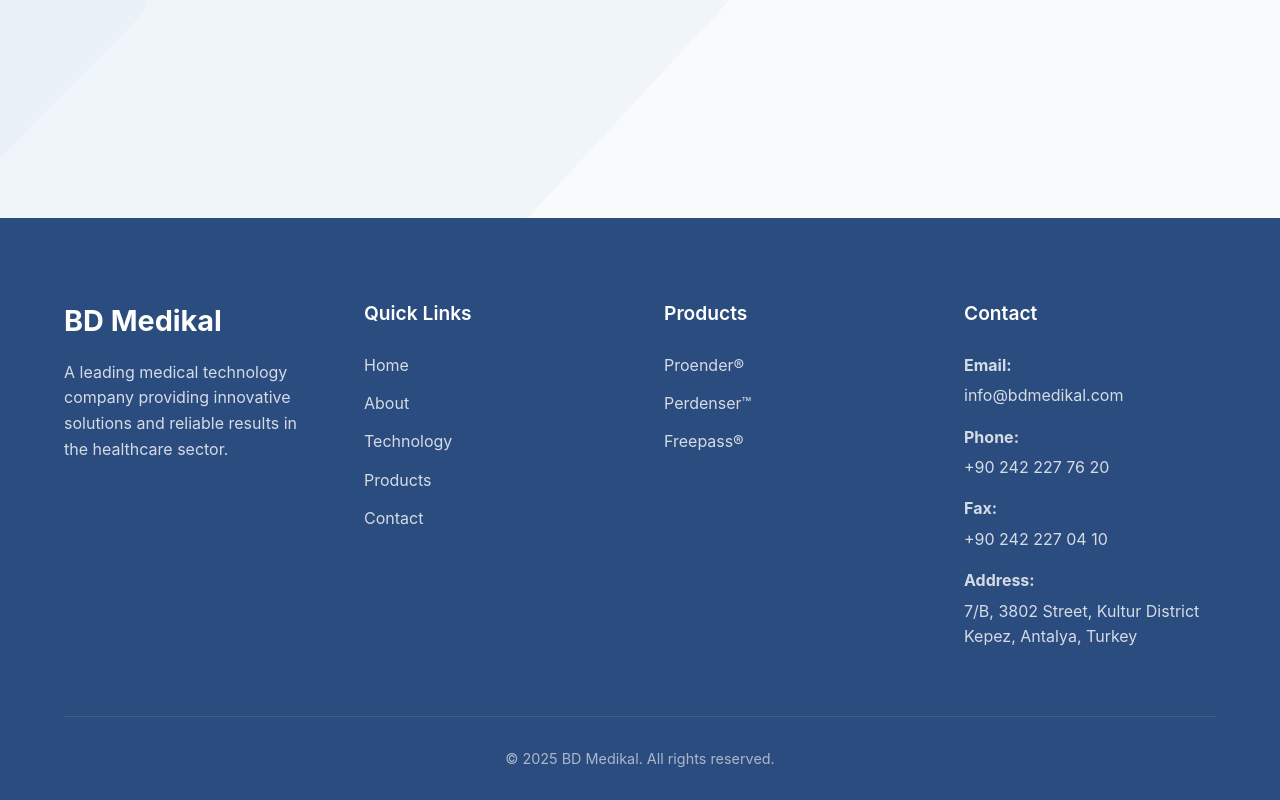
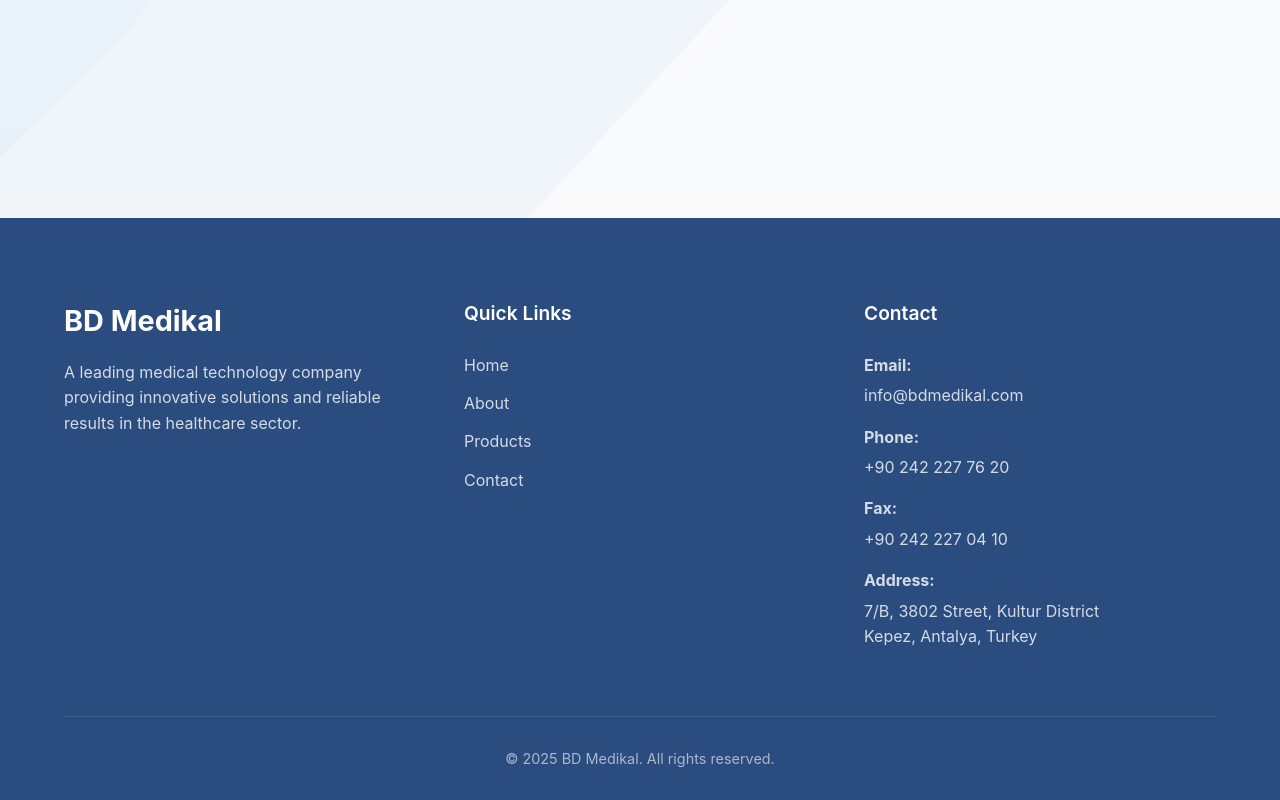
Before and after one commit to DoganKirmizigul/bdmedikal, a React (Create React App) app: page /iletisim in a window 1280 px wide. Shown: the part 856-1656 px from the top of the page. Built offline with nearby package versions, Linux system fonts and the light colour scheme.

Commit message:
footer updated

```diff
--- a/src/components/Footer.js
+++ b/src/components/Footer.js
@@ -26,28 +26,10 @@
               <Link to="/hakkimizda">{t.nav.about}</Link>
             </li>
             <li>
-              <Link to="/teknoloji">{t.footer.quickLinks.technology}</Link>
-            </li>
-            <li>
               <Link to="/urunler">{t.nav.products}</Link>
             </li>
             <li>
               <Link to="/iletisim">{t.nav.contact}</Link>
-            </li>
-          </ul>
-        </div>
-
-        <div className="footer-section">
-          <h4>{t.footer.products.title}</h4>
-          <ul className="footer-links">
-            <li>
-              <Link to="/urunler/proender">Proender®</Link>
-            </li>
-            <li>
-              <Link to="/urunler/perdenser">Perdenser™</Link>
-            </li>
-            <li>
-              <Link to="/urunler/freepass">Freepass®</Link>
             </li>
           </ul>
         </div>
```
